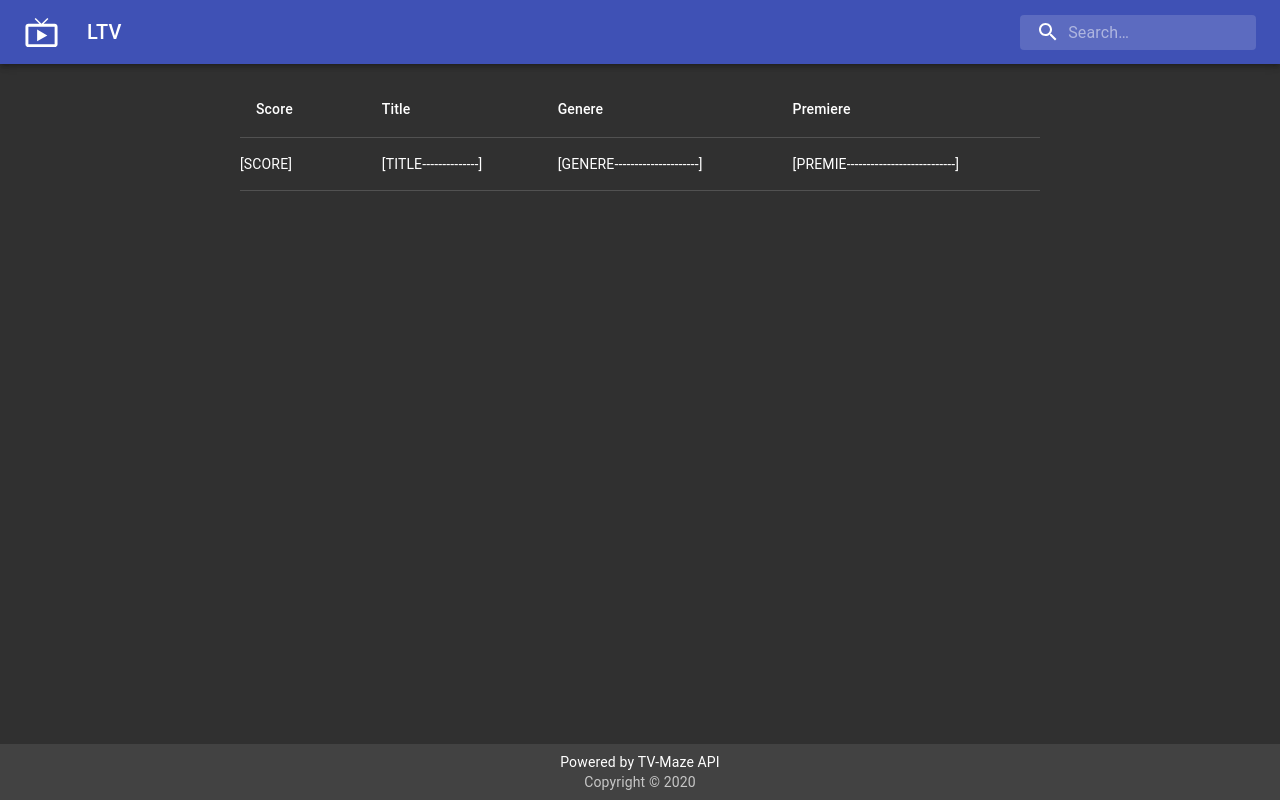
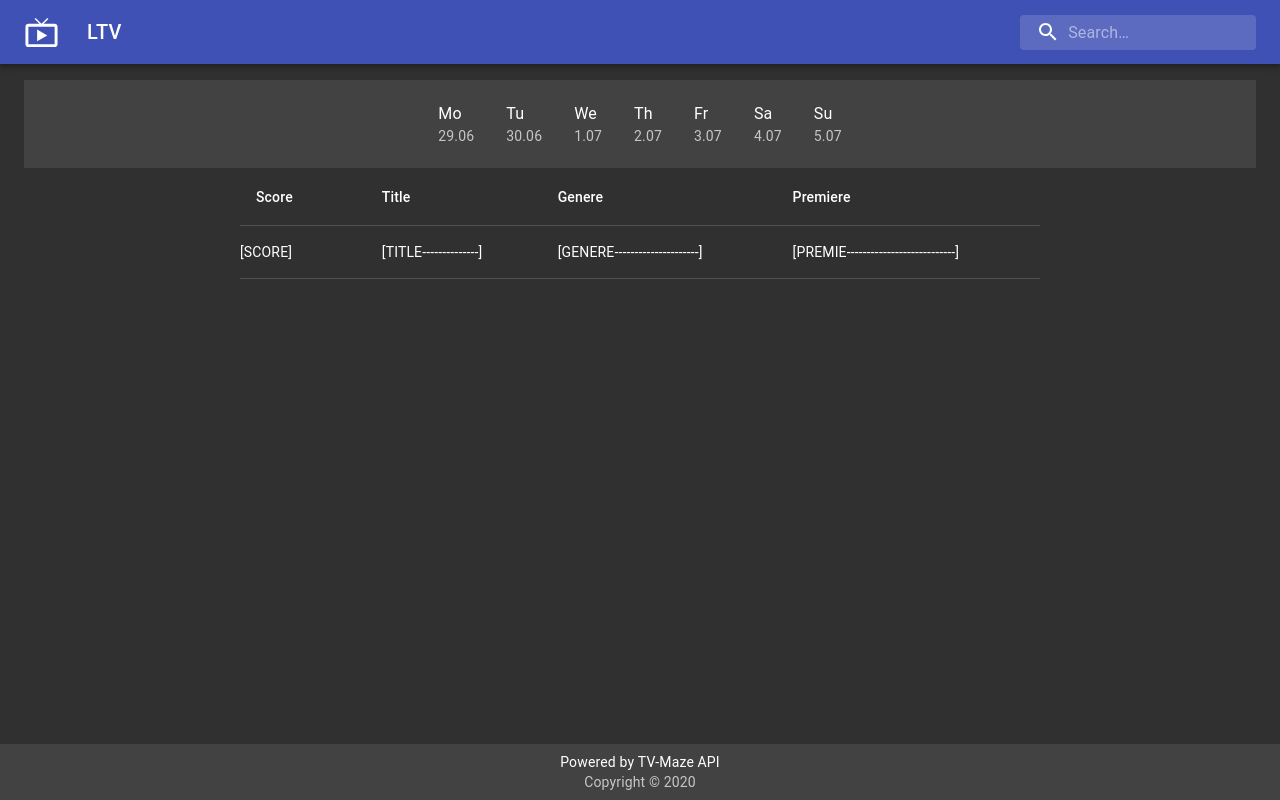
Before and after one commit to barteklecki/lecki-tv, a React (Create React App) app: page / in a window 1280 px wide. Built offline with nearby package versions, Linux system fonts and the light colour scheme.

Commit message:
feat(list): MUI select day of week skeleton

```diff
--- a/src/Components/Content/MovieList/MovieList.js
+++ b/src/Components/Content/MovieList/MovieList.js
@@ -1,8 +1,8 @@
 import React from 'react';
 
+import SelectDay from './SelectDay/SelectDay';
 import MovieListHead from './MovieListHead/MovieListHead';
 import Movie from './Movie/Movie';
-
 
 import TableContainer from '@material-ui/core/TableContainer';
 import Table from '@material-ui/core/Table';
@@ -25,6 +25,8 @@ function MovieList() {
     const classes = useStyles();
 
     return (
+        <>
+            <SelectDay />
             <TableContainer className={classes.root}>
                 <Table className={classes.table} aria-labelledby="tableTitle" aria-label="table title">
                     <MovieListHead />
@@ -33,6 +35,7 @@ function MovieList() {
                     </TableBody>
                 </Table>
             </TableContainer>
+        </>
     );
 }
 
--- /dev/null
+++ b/src/Components/Content/MovieList/SelectDay/SelectDay.js
@@ -0,0 +1,50 @@
+import React from 'react';
+
+import List from '@material-ui/core/List';
+import ListItem from '@material-ui/core/ListItem';
+import ListItemText from '@material-ui/core/ListItemText';
+
+import {makeStyles} from '@material-ui/core/styles';
+
+const useStyles = makeStyles((theme) => ({
+    root: {
+        display: 'flex',
+        flexDirection: 'row',
+        justifyContent: 'center',
+        margin: 'auto',
+        width: 'auto',
+        overflow: 'auto',
+        backgroundColor: theme.palette.background.paper,
+    },
+    item: {
+        width: 'auto',
+    },
+}));
+
+const week = [
+    {short: 'Mo', date: '29.06'},
+    {short: 'Tu', date: '30.06'},
+    {short: 'We', date: '1.07'},
+    {short: 'Th', date: '2.07'},
+    {short: 'Fr', date: '3.07'},
+    {short: 'Sa', date: '4.07'},
+    {short: 'Su', date: '5.07'},
+];
+
+const SelectDay = () => {
+    const classes = useStyles();
+
+    return (
+        <List component="nav" className={classes.root} aria-label="filter movie by day of week">
+        {
+            week.map((day) => (
+                <ListItem button key={day.date}  className={classes.item}>
+                    <ListItemText primary={day.short} secondary={day.date}/>
+                </ListItem>
+            ))
+        }
+        </List>
+    );
+};
+
+export default SelectDay;
```
Also changed, not shown: 1 other file (tests, documents, lock files or other folders). Lines whose indentation alone changed are shown as unchanged.
